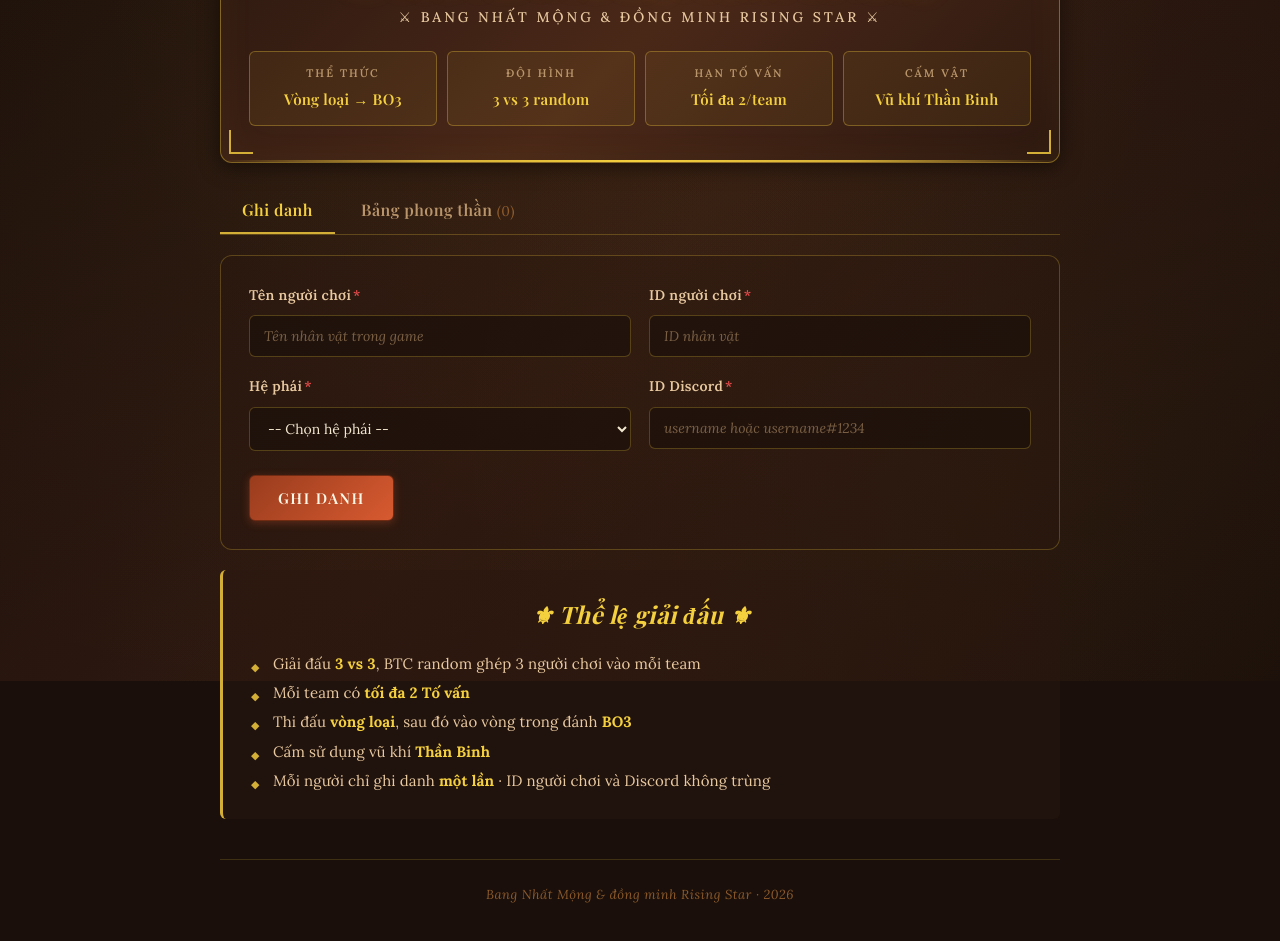
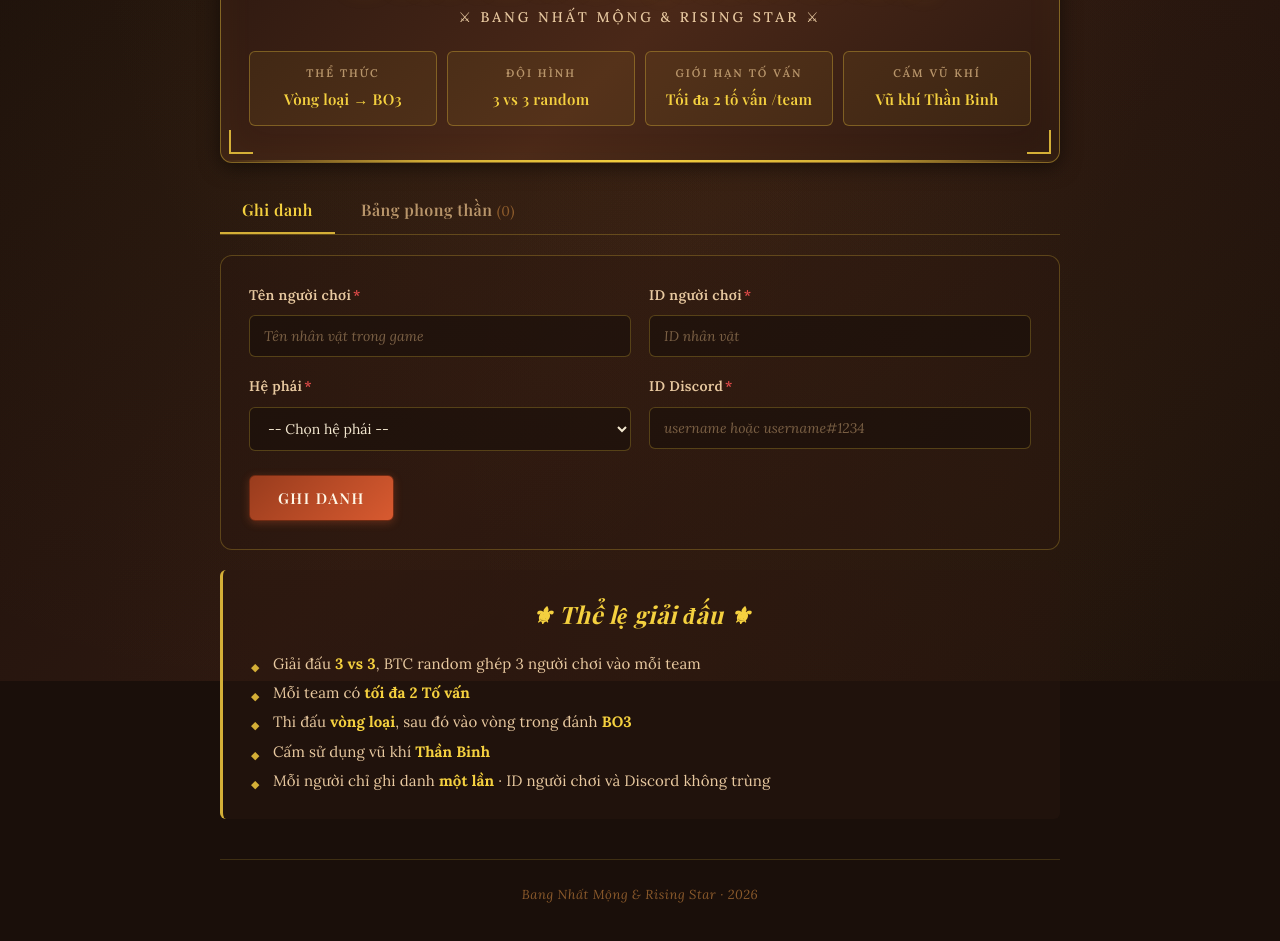
Before and after one commit to tuanhao1111/dangkygiaidau, a website: page public/index.html in a window 1280 px wide. Shown: the part 119-1060 px from the top of the page. Drawn offline with nearby package versions, Linux system fonts and the light colour scheme; no server answers; a web font is replaced by a local one.

Commit message:
Update index.html

```diff
--- a/public/index.html
+++ b/public/index.html
@@ -20,7 +20,7 @@
     <div class="banner-corner bl"></div>
     <div class="banner-corner br"></div>
     <h1 class="banner-title">三 anh em trên một chiếc xe tăng</h1>
-    <p class="banner-subtitle">⚔ Bang Nhất Mộng & đồng minh Rising Star ⚔</p>
+    <p class="banner-subtitle">⚔ Bang Nhất Mộng & Rising Star ⚔</p>
     <div class="meta-grid">
       <div class="meta">
         <p class="meta-label">Thể thức</p>
@@ -31,11 +31,11 @@
         <p class="meta-value">3 vs 3 random</p>
       </div>
       <div class="meta">
-        <p class="meta-label">Hạn Tố vấn</p>
-        <p class="meta-value">Tối đa 2/team</p>
+        <p class="meta-label">Giới Hạn Tố vấn</p>
+        <p class="meta-value">Tối đa 2 tố vấn /team</p>
       </div>
       <div class="meta">
-        <p class="meta-label">Cấm vật</p>
+        <p class="meta-label">Cấm vũ khí</p>
         <p class="meta-value">Vũ khí Thần Binh</p>
       </div>
     </div>
@@ -106,7 +106,7 @@
   </div>
 
   <footer class="footer">
-    <p>Bang Nhất Mộng & đồng minh Rising Star · 2026</p>
+    <p>Bang Nhất Mộng & Rising Star · 2026</p>
   </footer>
 </div>
 
```
